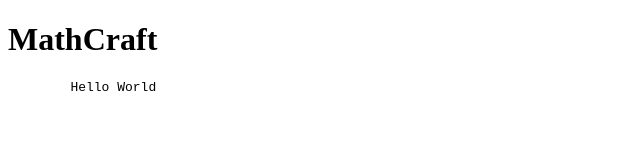
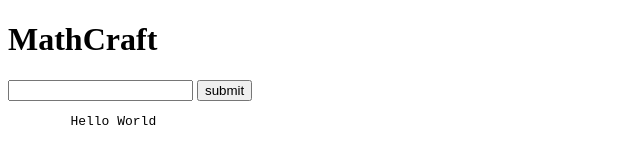
Before and after one commit to bwuphan/mathcraft, a website: page client/index.html in a window 1280 px wide. Shown: the whole page, without its empty margins (0-640 px from the left). Drawn offline with Linux system fonts and the light colour scheme.

Commit message:
added input and submit button

```diff
--- a/client/index.html
+++ b/client/index.html
@@ -9,6 +9,8 @@
   <body ng-app="mathApp">
     <h1>MathCraft</h1>
     <div ng-controller="MathController">
+      <input type="text" ng-model="response"/>
+      <button ng-click="random()">submit</button>
       <pre>
         {{message}}
       </pre>
```
Also changed, not shown: package.json (+7 -7 lines).
